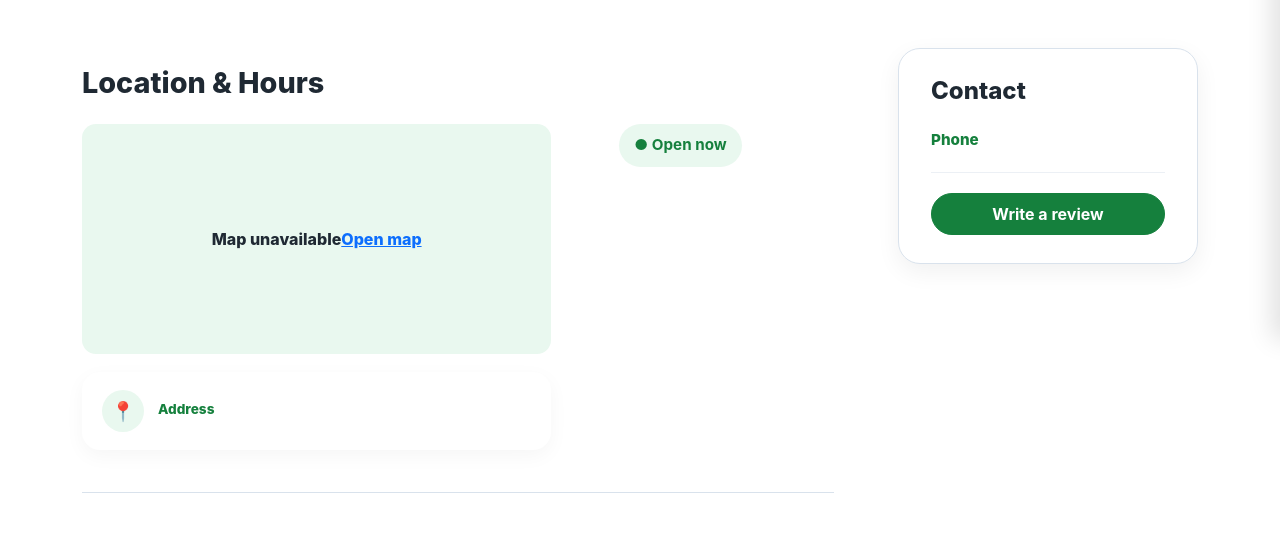
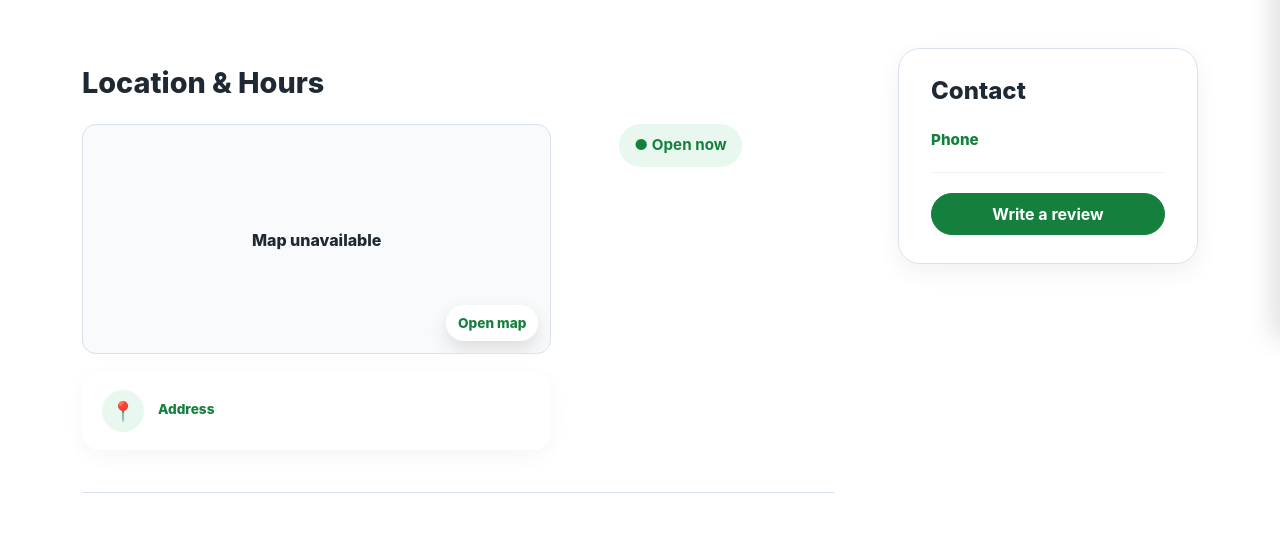
Before and after one commit to choiiis/cits5505-project, a Flask app: template app/templates/restaurant_detail.html in a window 1280 px wide. Shown: the part 461-996 px from the top of the page. Run offline with Flask 3, Linux system fonts and the light colour scheme; the template is opened without the code that fills it, so the values that code supplies are empty.

Commit message:
Add styling for restaurant detail map section

```diff
--- a/app/static/css/restaurant_detail.css
+++ b/app/static/css/restaurant_detail.css
@@ -186,12 +186,76 @@
 
 .map-placeholder {
     height: 230px;
-    background: var(--brand-mint);
+    background: #f8fafc;
     border-radius: 14px;
+    overflow: hidden;
+    position: relative;
+    border: 1px solid var(--brand-line);
+}
+
+.restaurant-location-map {
+    width: 100%;
+    height: 100%;
+    min-height: 230px;
+}
+
+.restaurant-location-map--empty {
     display: flex;
     align-items: center;
     justify-content: center;
+    color: var(--brand-ink);
     font-weight: 800;
+}
+
+.restaurant-location-map .leaflet-tile {
+    filter: saturate(0.86) contrast(0.98);
+}
+
+.restaurant-location-marker {
+    background: transparent;
+    border: 0;
+}
+
+.restaurant-location-marker__pin {
+    position: relative;
+    width: 24px;
+    height: 24px;
+    display: block;
+    border-radius: 50% 50% 50% 0;
+    background: var(--brand-green);
+    border: 3px solid #ffffff;
+    box-shadow: 0 8px 18px rgba(21, 128, 61, 0.28);
+    transform: rotate(-45deg);
+}
+
+.restaurant-location-marker__pin::after {
+    content: "";
+    position: absolute;
+    width: 7px;
+    height: 7px;
+    top: 6px;
+    left: 6px;
+    border-radius: 50%;
+    background: #ffffff;
+}
+
+.restaurant-location-map-link {
+    position: absolute;
+    right: 12px;
+    bottom: 12px;
+    z-index: 500;
+    padding: 8px 12px;
+    border-radius: 999px;
+    background: #ffffff;
+    color: var(--brand-green);
+    font-size: 0.85rem;
+    font-weight: 800;
+    text-decoration: none;
+    box-shadow: 0 8px 20px rgba(0, 0, 0, 0.12);
+}
+
+.restaurant-location-map-link:hover {
+    color: var(--brand-ink);
 }
 
 .hours-card {
```
Also changed, not shown: css/restaurant_detail.css (+65 -1 lines).
